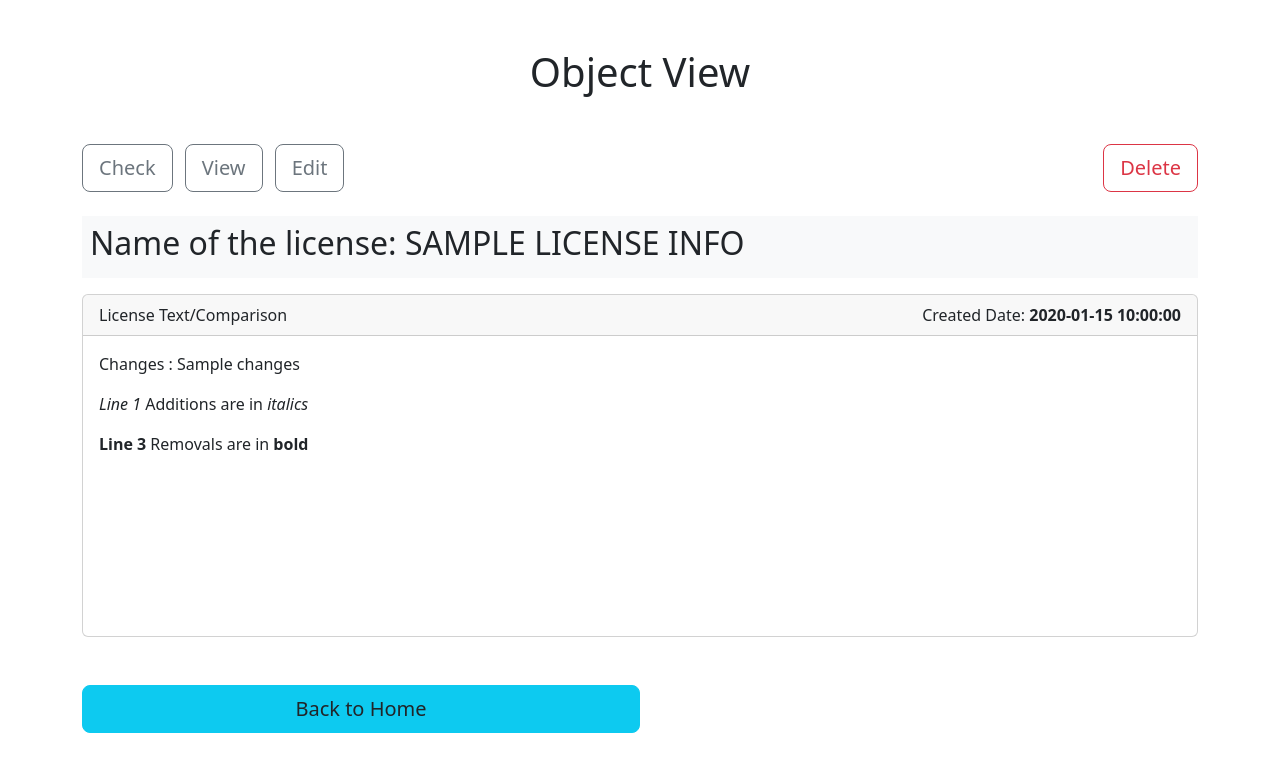
After one commit to pamo22/Capstone2024, a Flask app: template flaskProject/templates/license_view.html in a window 1280 px wide. The commit adds this page. Shown: the top 772 px of the page. Run offline with Flask 3, Linux system fonts and the light colour scheme; the template is opened without the code that fills it: most values are stand-ins (such as "Sample title", 1, 10 or a date in 2020).

Commit message:
search and object view
now search is working and added object view

```diff
--- a/flaskProject/app.py
+++ b/flaskProject/app.py
@@ -1,8 +1,8 @@
-from flask import Flask, render_template, url_for, request, redirect, send_file
+from flask import Flask, render_template, url_for, request, redirect, send_file, send_from_directory, Response
 from pymongo import MongoClient
 from werkzeug.utils import secure_filename
 from bson.objectid import ObjectId
-import time
+import time, os, bson, io
 from scrape_obj import ScrapeObj
 import csv
 
@@ -23,12 +23,9 @@ def home_page():
 
 @app.route('/licenses', methods=['GET', 'POST'])
 def view_licenses():
-    query = None
-    all_licenses = []
+    query = ''
     if request.method == 'POST':
-        query = request.args.get('search', '')
-        print(f"Search Query: {query}..")
-
+        query = request.form.get('search', '')
         if query:
             search_query = {'title': {'$regex': query, '$options': 'i'}}
             all_licenses = list(licenses.find(search_query))
@@ -45,6 +42,12 @@ def view_licenses():
 def delete_license(id):
     licenses.delete_one({"_id": ObjectId(id)})
     return redirect(url_for('view_licenses'))
+
+
+@app.route('/licenses/<license_id>', methods=['GET'])
+def license_view(license_id):
+    license_info = licenses.find_one({"_id": ObjectId(license_id)})
+    return render_template('license_view.html', license_info=license_info)
 
 
 @app.post("/export")
@@ -79,6 +82,37 @@ def export_licenses():
     return send_file("export.csv", as_attachment=True)
 
 
+"""
+@app.route('/licenses/export', methods=['GET'])
+def export_csv():
+    all_licenses = list(licenses.find())
+
+    # Create an in-memory buffer
+    output = io.StringIO()
+
+    if all_licenses:
+        fieldnames = all_licenses[0].keys()
+        csv_data = csv.DictWriter(output, fieldnames=fieldnames)
+        csv_data.writeheader()
+
+        for license in all_licenses:
+            license['_id'] = str(license['_id'])
+            csv_data.writerow(license)
+        unique_id = str(all_licenses[0]['_id'])
+    else:
+        unique_id = "no_data"
+
+    # Move the buffer to the beginning
+    output.seek(0)
+
+    # Create a Flask response object and stream the CSV data
+    response = Response(output, mimetype='text/csv')
+    response.headers.set('Content-Disposition', f'attachment; filename=licenses_{unique_id}.csv')
+
+    return response
+"""
+
+
 @app.route('/tracker', methods=['GET', 'POST'])
 def add_tracker():
     if request.method == 'POST':
@@ -103,12 +137,25 @@ def delete_tracker(id):
     return redirect(url_for('add_tracker'))
 
 
+# Route to handle the favicon.ico request
+@app.route('/favicon.ico')
+def favicon():
+    return send_from_directory(
+        os.path.join(app.root_path, 'static'),
+        'favicon.ico',
+        mimetype='image/vnd.microsoft.icon'
+    )
+
+
 @app.route('/<tracker_id>', methods=['GET'])
 def linked_licenses(tracker_id):
-    all_licenses = licenses.find({"tracker_ref_id": ObjectId(tracker_id)})
-    licenses_list = list(all_licenses)
-    tracker_info = trackers.find_one({"_id": ObjectId(tracker_id)})
-    return render_template('tracker_licenses.html', tracker_info=tracker_info, licenses_list=licenses_list)
+    try:
+        all_licenses = licenses.find({"tracker_ref_id": ObjectId(tracker_id)})
+        licenses_list = list(all_licenses)
+        tracker_info = trackers.find_one({"_id": ObjectId(tracker_id)})
+        return render_template('tracker_licenses.html', tracker_info=tracker_info, licenses_list=licenses_list)
+    except bson.errors.InvalidId:
+        return "Invalid tracker ID", 400
 
 
 if __name__ == '__main__':
--- /dev/null
+++ b/flaskProject/templates/license_view.html
@@ -0,0 +1,36 @@
+{% extends 'base.html' %}
+
+{% block head %}{% endblock %}
+
+{% block body %}
+<div class="container">
+    <h1 class="mt-5 mb-5">Object View</h1>
+    <div class="d-flex justify-content-between mt-4">
+        <div>
+            <button class="btn btn-lg btn-outline-secondary me-2">Check</button>
+            <button class="btn btn-lg btn-outline-secondary me-2">View</button>
+            <button class="btn btn-lg btn-outline-secondary">Edit</button>
+        </div>
+        <button class="btn btn-lg btn-outline-danger">Delete</button>
+    </div>
+    <div class="mt-4 p-2 bg-light">
+        <h2>Name of the license: {{license_info.title| upper}}</h2>
+    </div>
+
+    <div class="card mt-3">
+        <div class="card-header d-flex justify-content-between">
+            <span>License Text/Comparison</span>
+            <span>Created Date: <strong>{{license_info.created_date}}</strong></span>
+        </div>
+        <div class="card-body" style="height: 300px; overflow-y: scroll;">
+            <p>Changes : {{ license_info.changes }}</p>
+            <p><em>Line 1</em> Additions are in <em>italics</em></p>
+            <p><strong>Line 3</strong> Removals are in <strong>bold</strong></p>
+        </div>
+    </div>
+    <div class="d-grid col-6 mt-5 mb-5">
+        <a href="/licenses" class="text-dark btn btn-info btn-lg">Back to Home</a>
+    </div>
+
+</div>
+{% endblock %}
```
Also changed, not shown: flaskProject/templates/licenses.html (+10 -8 lines).
